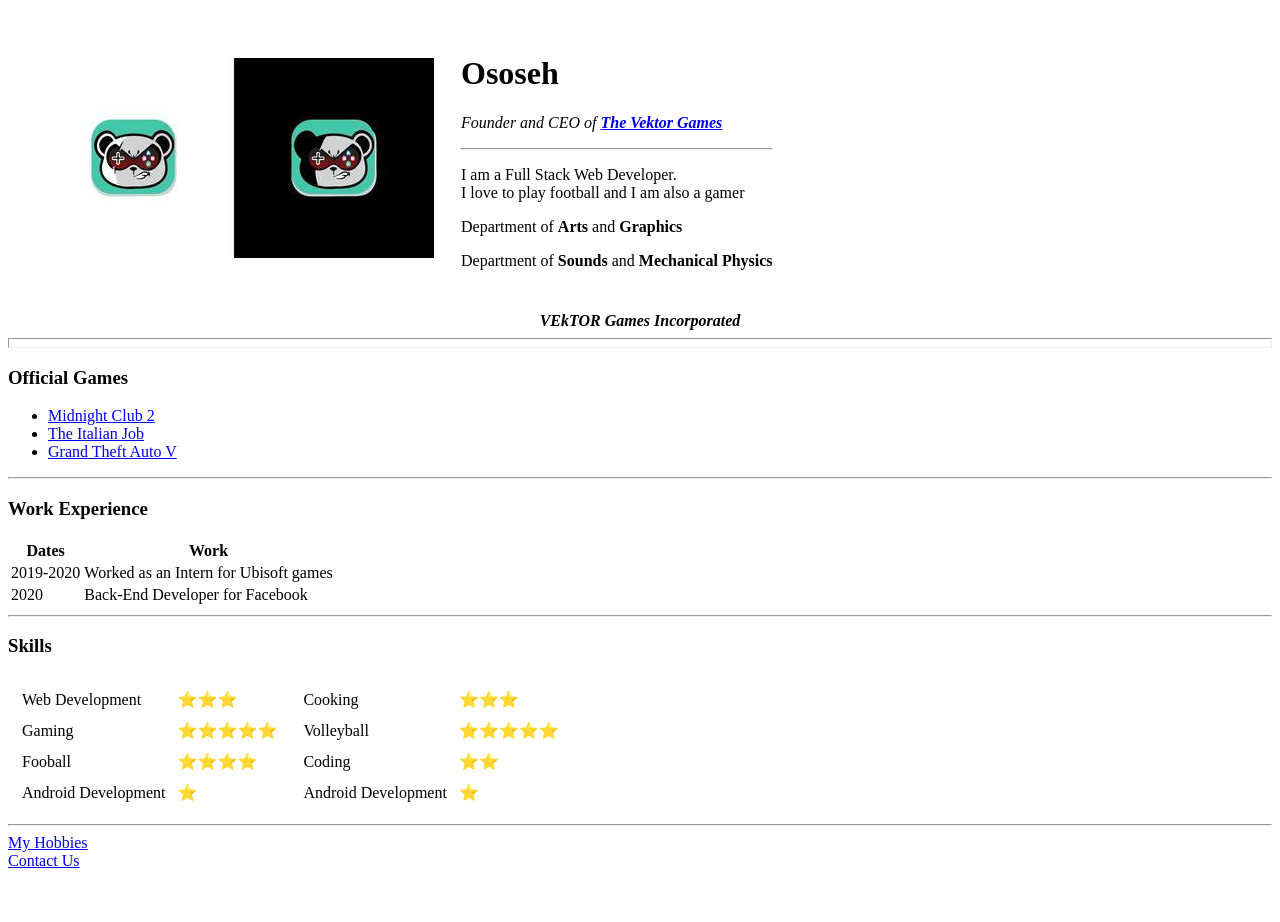
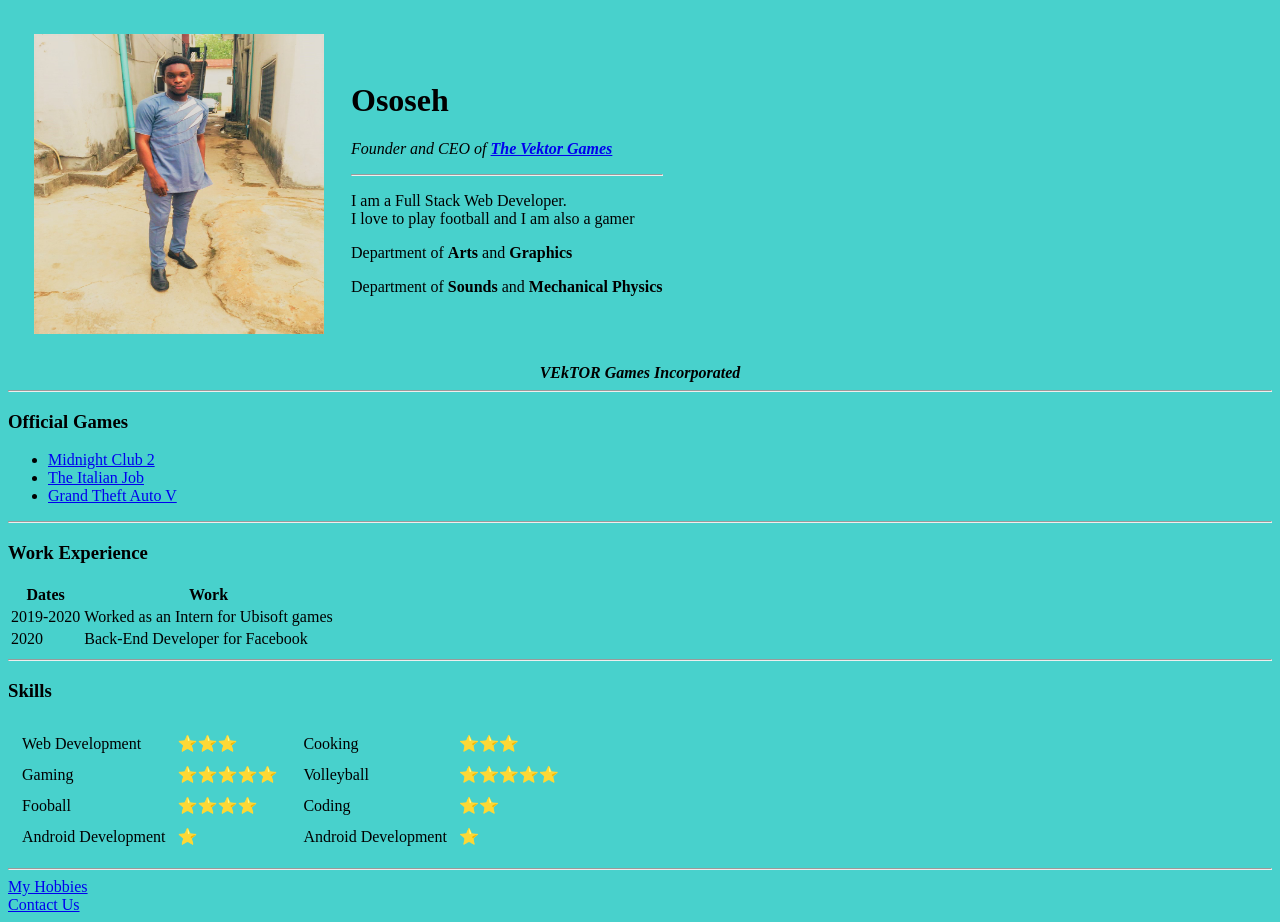
Before and after one commit to Ososeh/cv, a plain HTML site: page index.html in a window 1280 px wide. Before the commit the page ends 878 px from the top, so only its background shows below. Drawn offline with Linux system fonts and the light colour scheme.

Commit message:
Add files via upload

```diff
--- a/index.html
+++ b/index.html
@@ -4,12 +4,23 @@
 <head>
   <meta charset="utf-8" />
   <title>🖤 Ososeh's Business Enterprise</title>
+
+  <style>
+    body {
+      background-color: #48d1cc
+    }
+
+    hr {
+      background-color: #f0ffff
+    }
+  </style>
+
 </head>
 
 <body>
   <table cellspacing="25">
     <tr>
-      <td><img src="Images/icon-panda-vektor-vector.jpg" alt=" Vektor Logo   "></td>
+      <td><img src="Images/divine.jpg" alt=" Ososeh" width="290" height="300"></td>
       <td>
         <h1>Ososeh</h1>
         <p><em>Founder and CEO of <strong><a href="https://www.rockstargames.com/">The Vektor Games</a></strong></em></p>
@@ -25,7 +36,7 @@
 
   <center><em><strong>VEkTOR Games Incorporated</em></strong></center>
 
-  <hr size="10">
+  <hr>
 
   <h3>Official Games</h3>
 
```
Also changed, not shown: Images/divine.jpg (added), Images/rival.jpg (added).
